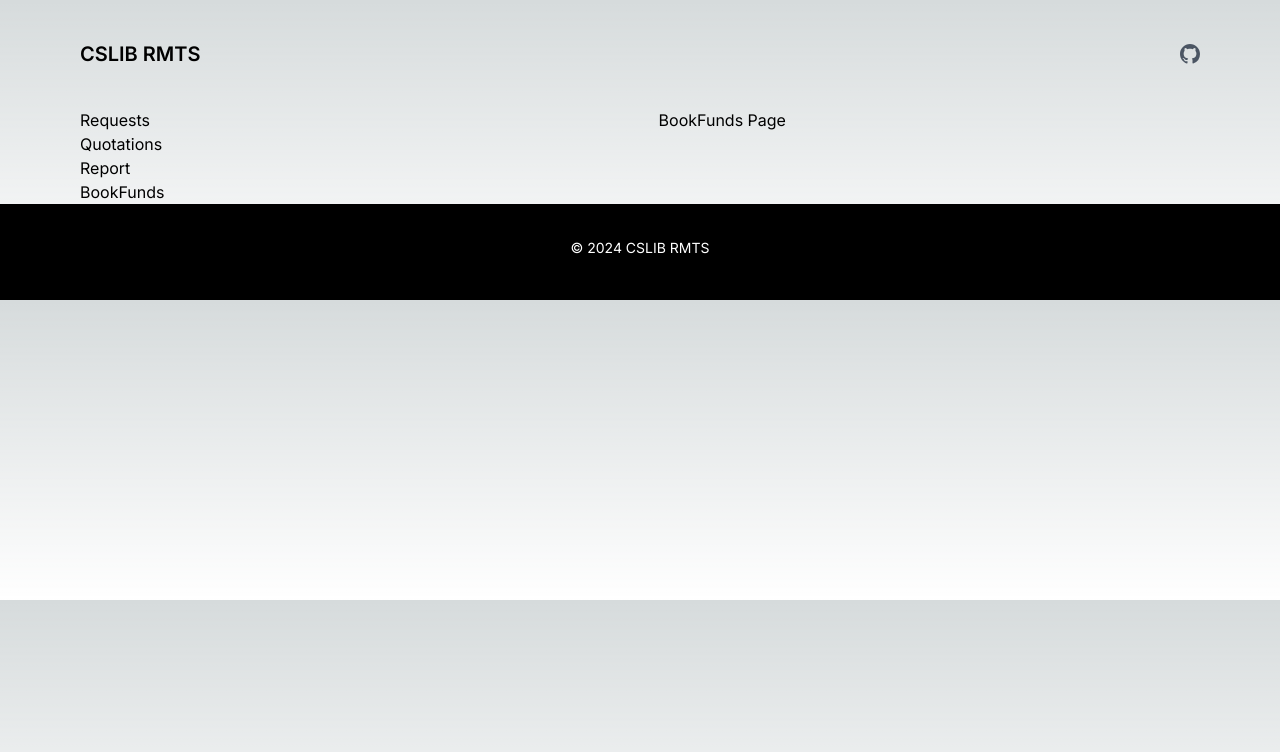
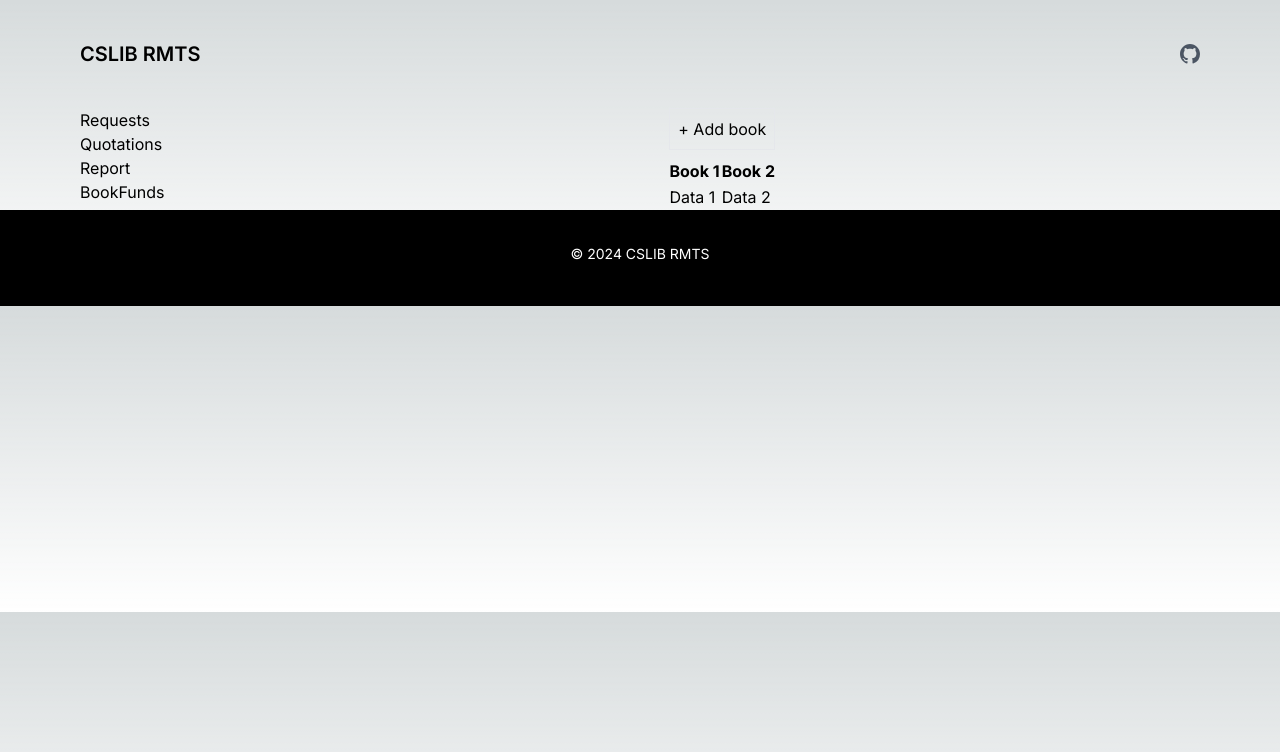
Before and after one commit to ProgrammerJM/CSlib-RMTS, a Next.js app: page /bookFunds in a window 1280 px wide. Shown: the top 752 px of the page. Built offline with nearby package versions, Linux system fonts and the light colour scheme.

Commit message:
refactor: Add button and table to BookFunds page
Add a button and table to the BookFunds page to allow users to add books and display book data. This enhances the functionality and user experience of the page.

```diff
--- a/app/bookFunds/page.tsx
+++ b/app/bookFunds/page.tsx
@@ -1,7 +1,29 @@
 import React from "react";
 
 const BookFunds = () => {
-  return <div className="flex justify-center items-center">BookFunds Page</div>;
+  const addBook = () => {
+    console.log("Add book");
+  };
+
+  return (
+    <div className="flex flex-col justify-center items-center">
+      <button className="border p-2 mb-2"> + Add book</button>
+      <table>
+        <thead>
+          <tr>
+            <th>Book 1</th>
+            <th>Book 2</th>
+          </tr>
+        </thead>
+        <tbody>
+          <tr>
+            <td>Data 1</td>
+            <td>Data 2</td>
+          </tr>
+        </tbody>
+      </table>
+    </div>
+  );
 };
 
 export default BookFunds;
```
